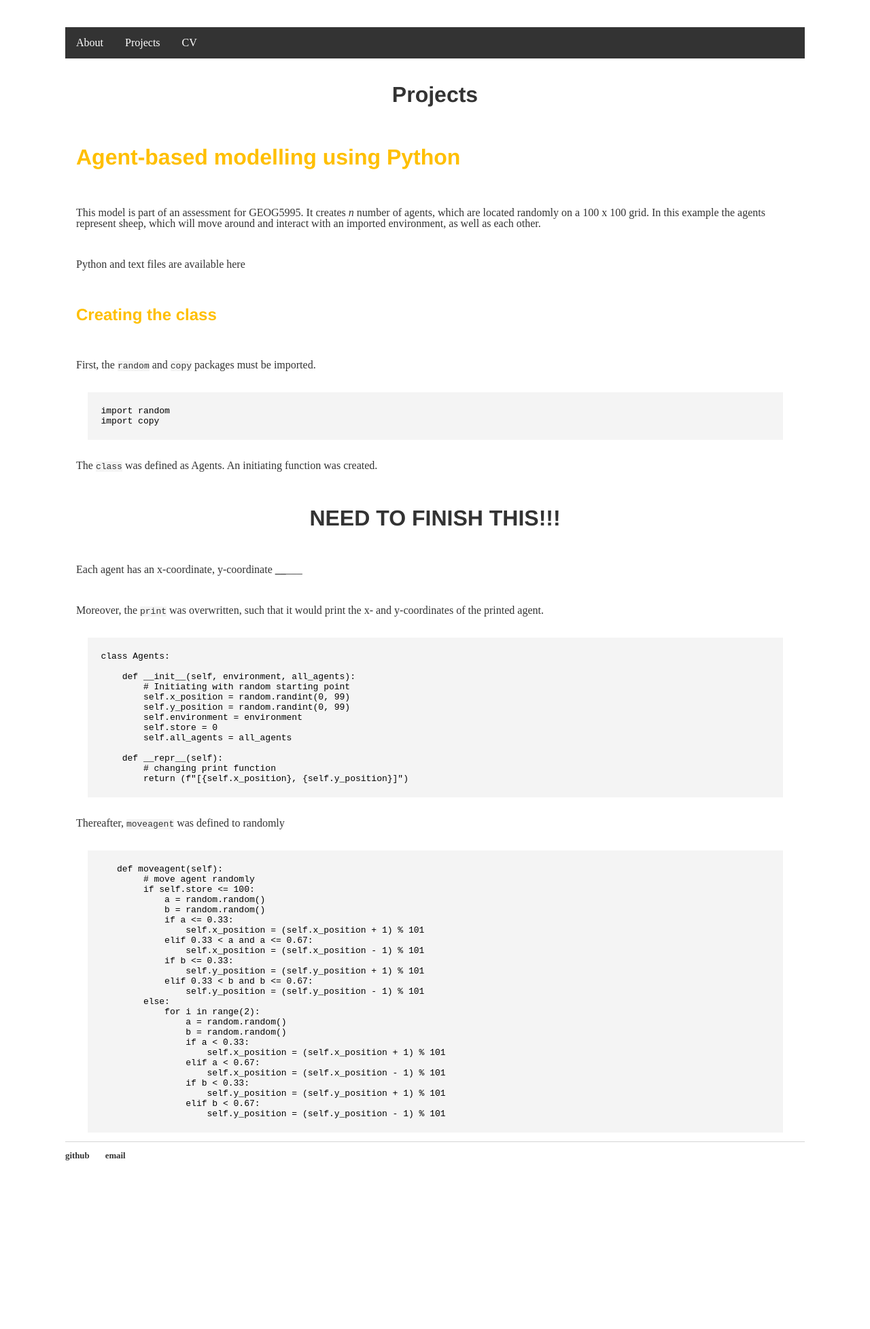
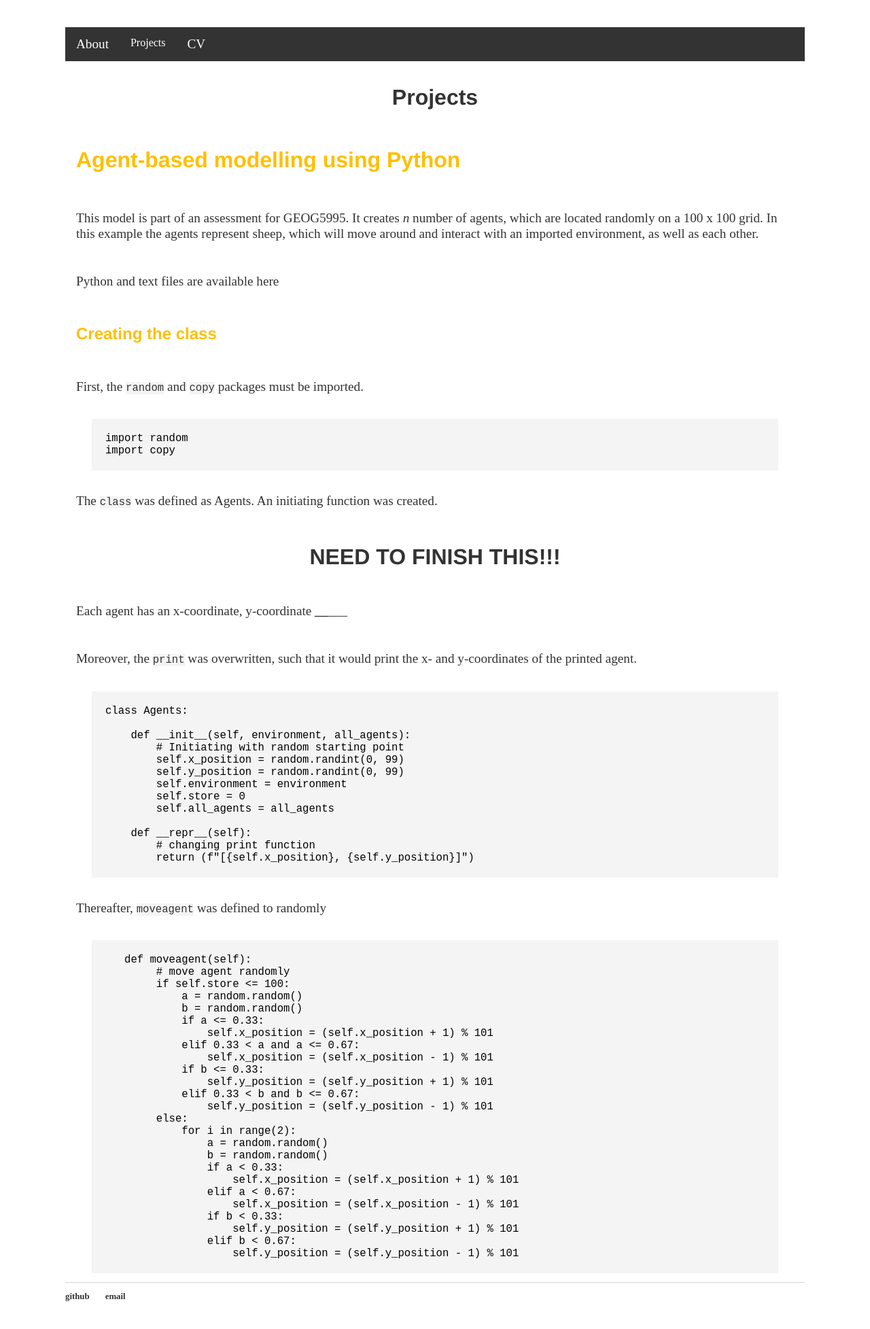
Before and after one commit to lena-kilian/lena-kilian.github.io, a Jekyll site: the page built from abm/index.md, in a window 1280 px wide. Shown: the whole page at 68% size. Built offline with Jekyll 4.4.1, drawn with Linux system fonts in a browser that asks for light colours; our own code applies the rules of GitHub Pages for plain Markdown files; before the commit the page ends 1748 px from its top, so only the background shows below that.

Commit message:
Update main.css

```diff
--- a/css/main.css
+++ b/css/main.css
@@ -14,7 +14,7 @@ body {
 /* Links inside the navbar */
 .navbar a {
   float: left;
-  font-size: 16px;
+  font-size: 1.2em;
   color: #ffffff;
   text-align: center;
   padding: 14px 16px;
@@ -114,8 +114,8 @@ h3 {
 }
 
 p {
-    font-size: 1em;
-    line-height: 1em;
+    font-size: 1.2em;
+    line-height: 1.2em;
     font-family:'Sans Serif';
     color: #333;
     padding: 14px 16px;
@@ -131,7 +131,7 @@ pre code {
   padding: 20px;
   margin-left: 2.5em;
   margin-right: 2.5em;
-  font-size: 1em;
+  font-size: 1.2em;
 }
 
 footer {
```
